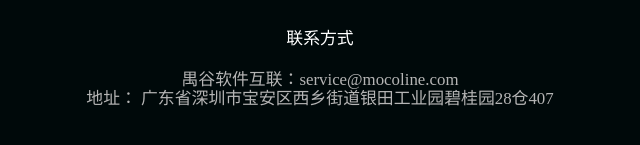
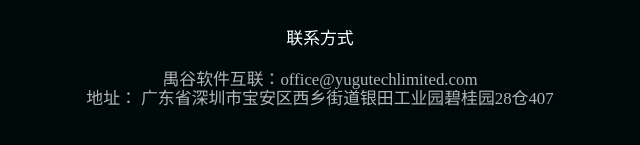
Before and after one commit to PlutoCA/website2, a website built with Parcel: page about.html in a window 1280 px wide. Shown: the part 781-926 px from the top of the page, 320-960 px from the left. Built offline with nearby package versions, Linux system fonts and the light colour scheme.

Commit message:
Add files via upload

```diff
--- a/about.html
+++ b/about.html
@@ -66,7 +66,7 @@
         <div class="footer_content">
             <p class="white">联系方式</p>
             <p>
-                禺谷软件互联：service@mocoline.com
+                禺谷软件互联：office@yugutechlimited.com
             </p>
             <p>地址： 广东省深圳市宝安区西乡街道银田工业园碧桂园28仓407</p>
         </div>
```
Also changed, not shown: index.html (+1 -1 lines).
